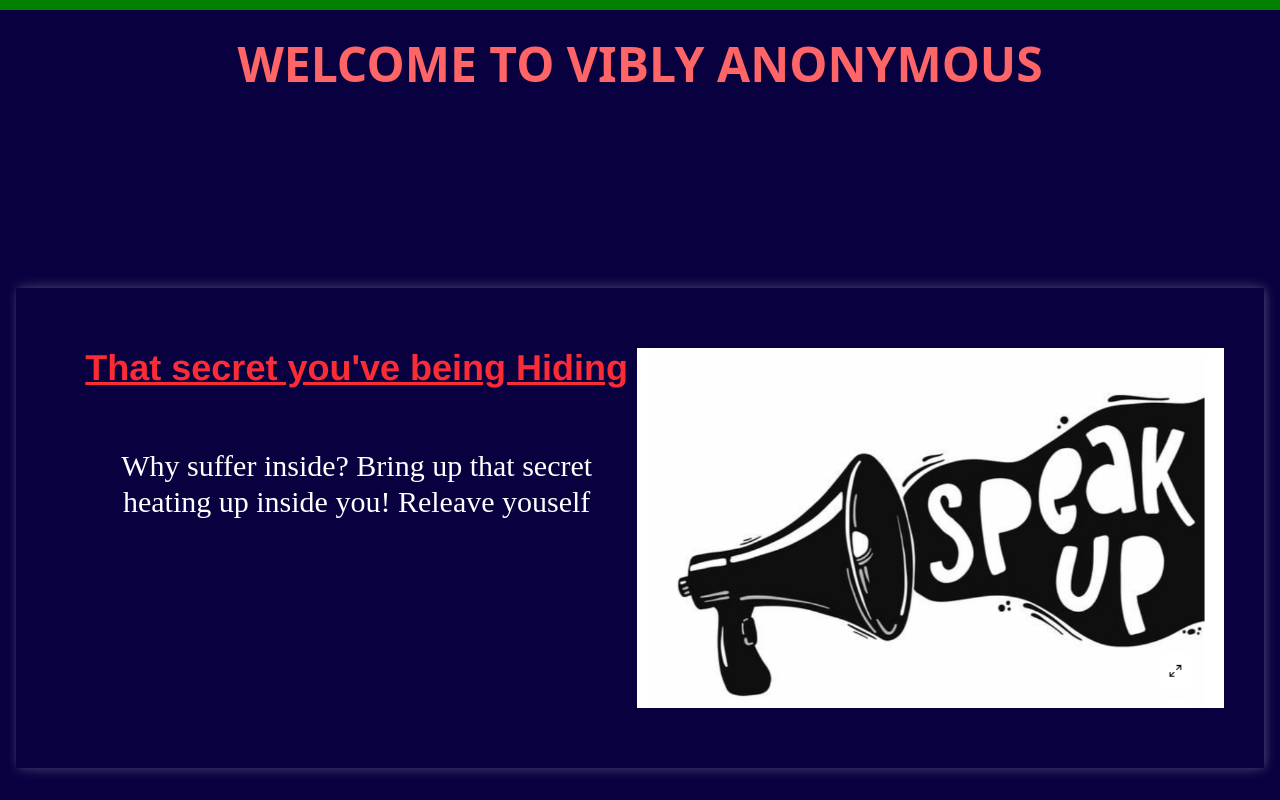
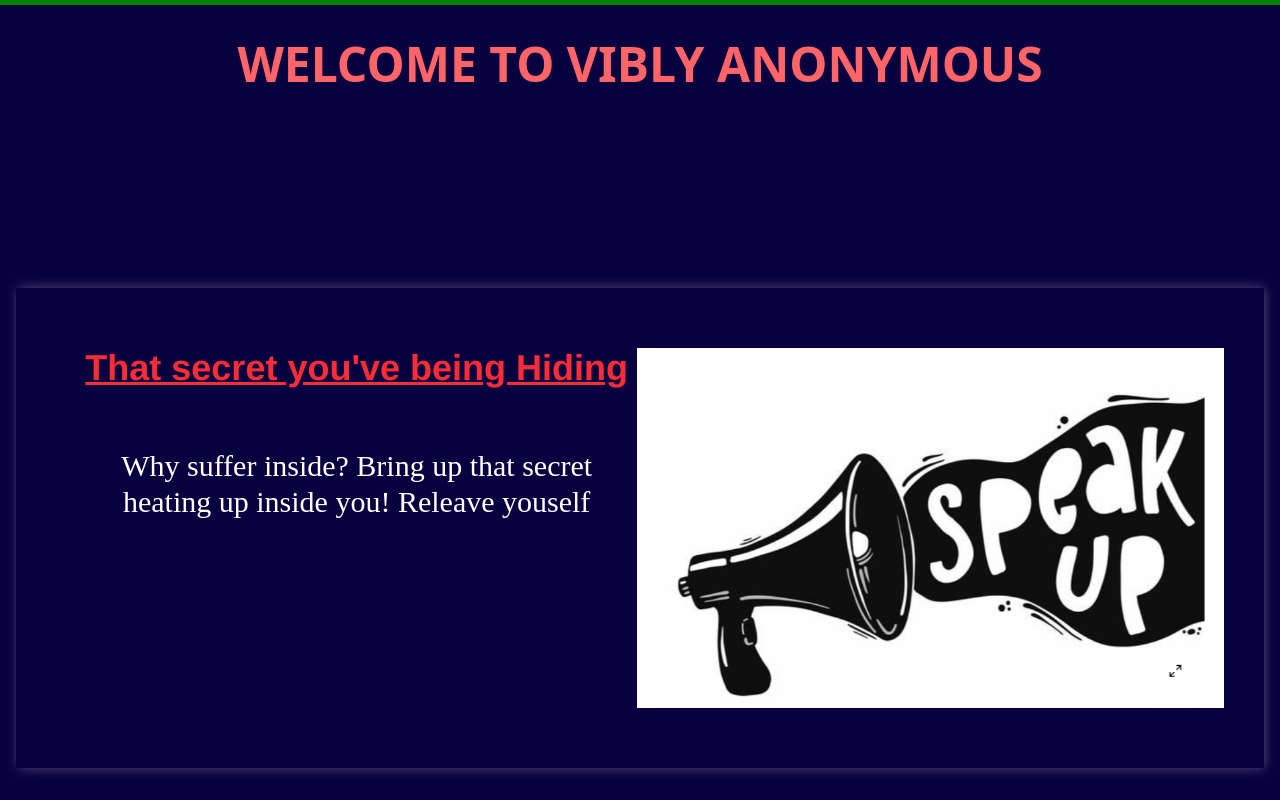
Before and after one commit to nianod/secret-arena, a React (Vite) app: page / in a window 1280 px wide. Shown: the top 800 px of the page. Built offline with nearby package versions, Linux system fonts and the light colour scheme.

Commit message:
added swal and motion

```diff
--- a/src/Pages/Landing.tsx
+++ b/src/Pages/Landing.tsx
@@ -5,7 +5,7 @@ import { motion, useScroll } from "framer-motion";
 
 const Landing = () => {
 
-  const { scrollProgress } = useScroll();
+  const { scrollYProgress } = useScroll();
 
   const handleClick = () => {
     swal.fire({
@@ -23,14 +23,15 @@ const Landing = () => {
       <motion.div
         id="scroll-indicator"
         style={{
-          scaleX: scrollProgress,
+          scaleX: scrollYProgress,
           position: "fixed",
           top: 0,
           left: 0,
           right: 0,
-          height: 10,
+          height: 5,
           originX: 0,
-          backgroundColor: 'green'
+          backgroundColor: 'green',
+          zIndex: 10
         }}
       ></motion.div>
       <motion.h1 className="text-red-400 font-bold text-5xl text-center mt-10"
```
